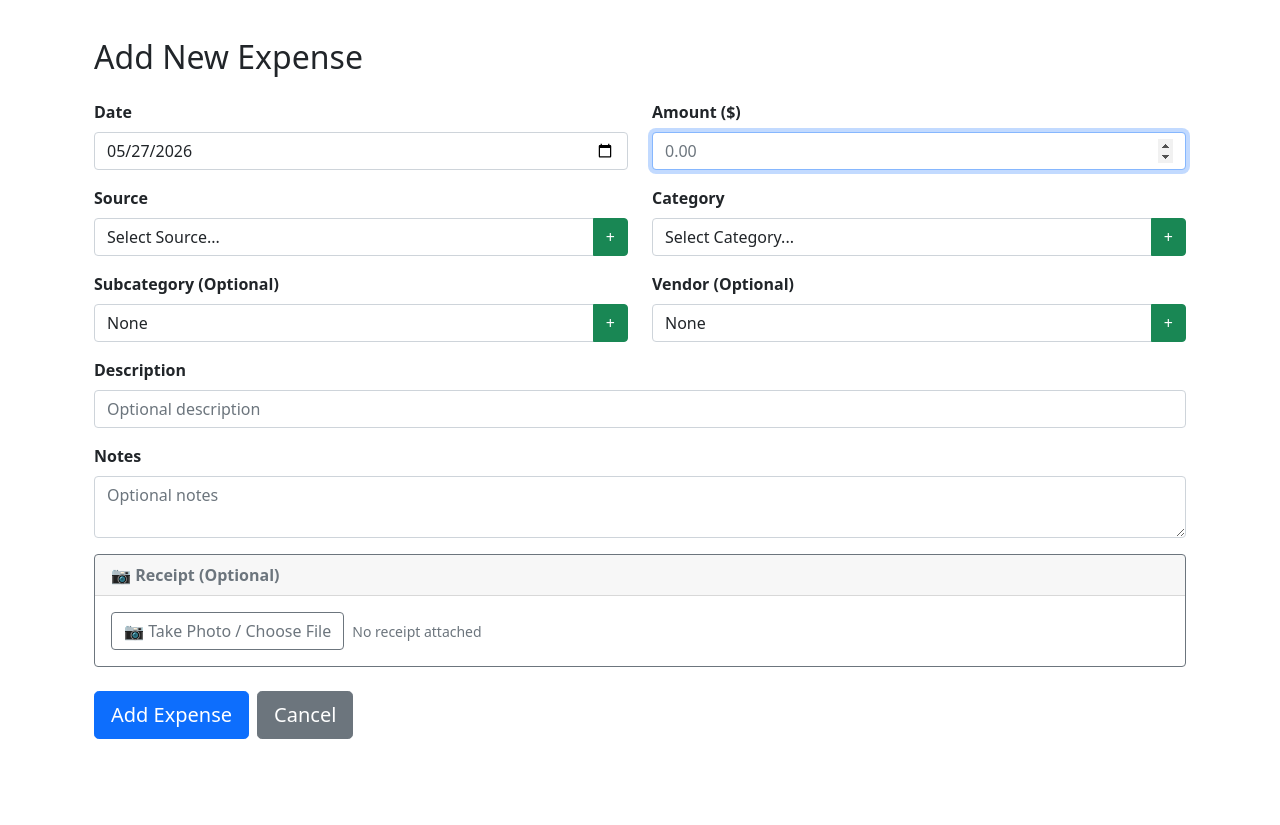
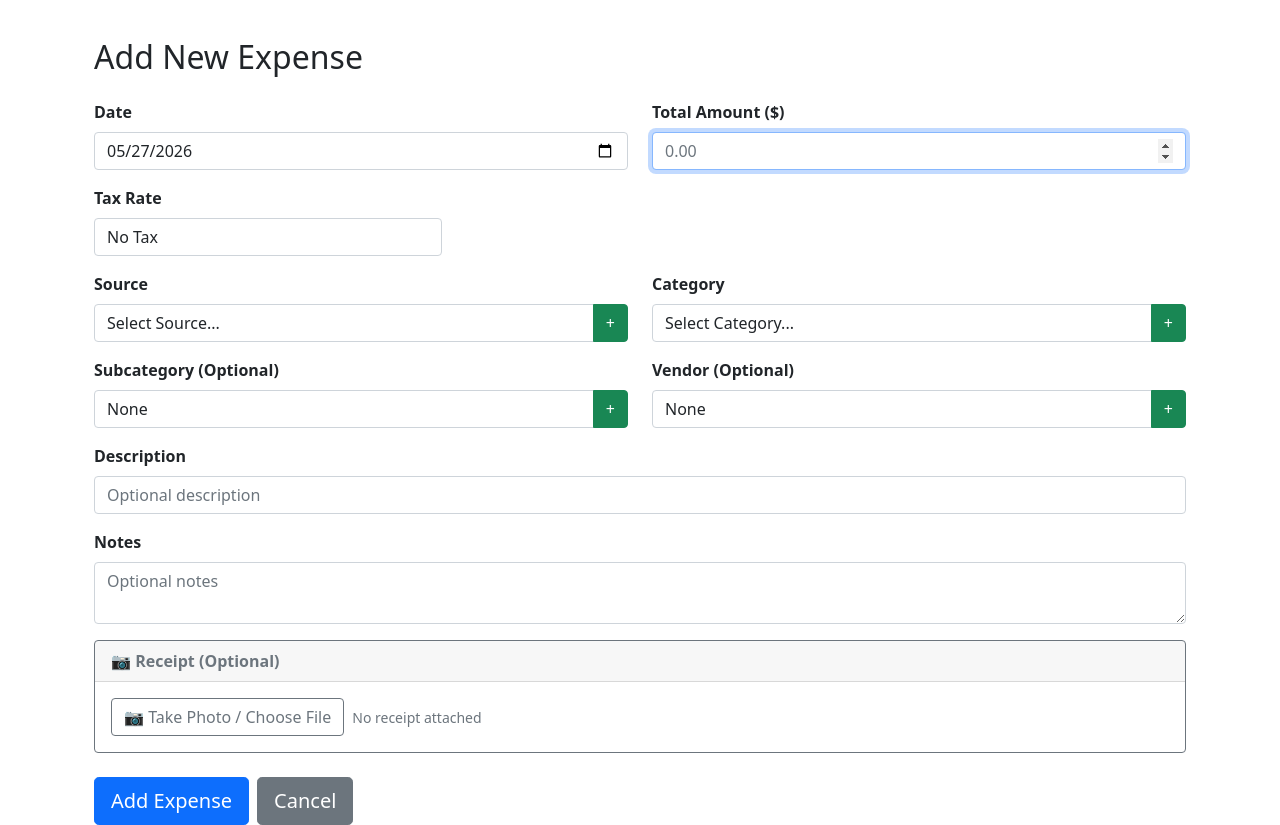
Before and after one commit to treborreimroc/holly-expense-tracker, a Flask app: page /add-expense in a window 1280 px wide. Shown: the part 56-881 px from the top of the page. Before the commit the page ends 795 px from the top, so only its background shows below. Run offline with Flask 3, Linux system fonts and the light colour scheme; the visitor is signed in with stand-in values (Sample User, id 1); data that the repository does not hold is empty; some libraries are stand-ins or nearby versions.

Commit message:
Add files via upload

```diff
--- a/app.py
+++ b/app.py
@@ -75,6 +75,13 @@ def add_expense():
         vendor_id = request.form.get('vendor_id') or None
         notes = request.form.get('notes', '')
 
+        # Handle tax
+        tax_rate_id = request.form.get('tax_rate_id') or None
+        subtotal    = request.form.get('subtotal') or None
+        tax_amount  = request.form.get('tax_amount') or None
+        if subtotal: subtotal = float(subtotal)
+        if tax_amount: tax_amount = float(tax_amount)
+
         # Handle receipt upload
         receipt_data = None
         receipt_mime = None
@@ -89,10 +96,12 @@ def add_expense():
         cursor.execute("""
             INSERT INTO expenses (date, source_id, description, category_id,
                                 subcategory_id, vendor_id, amount, notes,
+                                tax_rate_id, subtotal, tax_amount,
                                 receipt_data, receipt_mime_type, created_at)
-            VALUES (%s, %s, %s, %s, %s, %s, %s, %s, %s, %s, CURRENT_TIMESTAMP)
+            VALUES (%s, %s, %s, %s, %s, %s, %s, %s, %s, %s, %s, %s, %s, CURRENT_TIMESTAMP)
         """, (date_val, source_id, description, category_id, subcategory_id,
-                vendor_id, amount, notes, receipt_data, receipt_mime))
+                vendor_id, amount, notes, tax_rate_id, subtotal, tax_amount,
+                receipt_data, receipt_mime))
         conn.commit(); cursor.close(); conn.close()
         return redirect(url_for('view_expenses'))
 
@@ -102,9 +111,11 @@ def add_expense():
     cursor.execute('SELECT * FROM categories ORDER BY name'); categories = cursor.fetchall()
     cursor.execute('SELECT * FROM subcategories ORDER BY name'); subcategories = cursor.fetchall()
     cursor.execute('SELECT * FROM vendors ORDER BY name'); vendors = cursor.fetchall()
+    cursor.execute('SELECT * FROM tax_rates WHERE is_active = 1 ORDER BY display_order, name'); tax_rates = cursor.fetchall()
     cursor.close(); conn.close()
     return render_template('add_expense.html', sources=sources, categories=categories,
                          subcategories=subcategories, vendors=vendors,
+                         tax_rates=tax_rates,
                          today=datetime.now().strftime('%Y-%m-%d'))
 
 @app.route('/view-expenses')
@@ -480,10 +491,11 @@ def manage():
     cursor.execute('SELECT COUNT(*) as count FROM income'); income_count = cursor.fetchone()['count']
     cursor.execute('SELECT COUNT(*) as count FROM income_categories'); income_cat_count = cursor.fetchone()['count']
     cursor.execute('SELECT COUNT(*) as count FROM users'); users_count = cursor.fetchone()['count']
+    cursor.execute('SELECT COUNT(*) as count FROM tax_rates WHERE is_active = 1'); tax_rates_count = cursor.fetchone()['count']
     cursor.close(); conn.close()
     stats = {'sources': sources_count, 'categories': categories_count, 'vendors': vendors_count,
              'expenses': expenses_count, 'income': income_count, 'income_categories': income_cat_count,
-             'users': users_count}
+             'users': users_count, 'tax_rates': tax_rates_count}
     return render_template('manage.html', stats=stats)
 
 @app.route('/manage/sources')
@@ -1636,6 +1648,48 @@ def pnl_report_pdf():
     doc.build(elements)
     return make_pdf_response(buffer, f'pnl_{period}.pdf')
 
+
+# ============= TAX RATES =============
+@app.route('/manage/tax-rates')
+@login_required
+def manage_tax_rates():
+    conn = get_db_connection()
+    cursor = conn.cursor(cursor_factory=psycopg2.extras.RealDictCursor)
+    cursor.execute('SELECT * FROM tax_rates ORDER BY display_order, name')
+    tax_rates = cursor.fetchall()
+    cursor.close(); conn.close()
+    return render_template('manage_tax_rates.html', tax_rates=tax_rates)
+
+@app.route('/manage/tax-rates/add', methods=['POST'])
+@login_required
+def add_tax_rate():
+    name = request.form['name'].strip()
+    rate = float(request.form['rate'])
+    conn = get_db_connection()
+    cursor = conn.cursor()
+    cursor.execute('INSERT INTO tax_rates (name, rate, display_order, is_active) VALUES (%s, %s, 99, 1)',
+                  (name, rate))
+    conn.commit(); cursor.close(); conn.close()
+    return redirect(url_for('manage_tax_rates'))
+
+@app.route('/manage/tax-rates/toggle/<int:rate_id>', methods=['POST'])
+@login_required
+def toggle_tax_rate(rate_id):
+    conn = get_db_connection()
+    cursor = conn.cursor()
+    cursor.execute('UPDATE tax_rates SET is_active = CASE WHEN is_active = 1 THEN 0 ELSE 1 END WHERE id = %s', (rate_id,))
+    conn.commit(); cursor.close(); conn.close()
+    return redirect(url_for('manage_tax_rates'))
+
+@app.route('/manage/tax-rates/delete/<int:rate_id>', methods=['POST'])
+@login_required
+def delete_tax_rate(rate_id):
+    conn = get_db_connection()
+    cursor = conn.cursor()
+    cursor.execute('DELETE FROM tax_rates WHERE id = %s', (rate_id,))
+    conn.commit(); cursor.close(); conn.close()
+    return redirect(url_for('manage_tax_rates'))
+
 if __name__ == '__main__':
     port = int(os.environ.get('PORT', 5000))
     app.run(host='0.0.0.0', port=port, debug=False)
--- a/templates/add_expense.html
+++ b/templates/add_expense.html
@@ -14,9 +14,40 @@
                        value="{{ today }}" required>
             </div>
             <div class="col-md-6 mb-3">
-                <label for="amount" class="form-label fw-bold">Amount ($)</label>
+                <label for="amount" class="form-label fw-bold">Total Amount ($)</label>
                 <input type="number" step="0.01" class="form-control" id="amount" name="amount"
-                       placeholder="0.00" required autofocus>
+                       placeholder="0.00" required autofocus oninput="calcTax()">
+            </div>
+        </div>
+
+        <!-- Tax Section -->
+        <div class="row">
+            <div class="col-md-4 mb-3">
+                <label for="tax_rate_id" class="form-label fw-bold">Tax Rate</label>
+                <select class="form-control" id="tax_rate_id" name="tax_rate_id" onchange="calcTax()">
+                    <option value="">No Tax</option>
+                    {% for rate in tax_rates %}
+                    <option value="{{ rate.id }}" data-rate="{{ rate.rate }}">{{ rate.name }}</option>
+                    {% endfor %}
+                </select>
+            </div>
+            <div class="col-md-4 mb-3" id="taxBreakdown" style="display:none;">
+                <label class="form-label fw-bold">Subtotal</label>
+                <div class="input-group">
+                    <span class="input-group-text">$</span>
+                    <input type="number" step="0.01" class="form-control" id="subtotal"
+                           name="subtotal" placeholder="0.00" oninput="calcFromSubtotal()">
+                </div>
+                <small class="text-muted">Enter subtotal to auto-calculate total</small>
+            </div>
+            <div class="col-md-4 mb-3" id="taxAmountDisplay" style="display:none;">
+                <label class="form-label fw-bold">Tax Amount</label>
+                <div class="input-group">
+                    <span class="input-group-text">$</span>
+                    <input type="number" step="0.01" class="form-control" id="tax_amount"
+                           name="tax_amount" placeholder="0.00" readonly>
+                </div>
+                <small class="text-muted" id="taxRateLabel"></small>
             </div>
         </div>
 
@@ -160,6 +191,47 @@ function clearReceipt() {
     document.getElementById('previewImg').src = '';
 }
 
+// Tax calculation
+function calcTax() {
+    const total = parseFloat(document.getElementById('amount').value) || 0;
+    const rateSelect = document.getElementById('tax_rate_id');
+    const selectedOption = rateSelect.options[rateSelect.selectedIndex];
+    const rate = parseFloat(selectedOption ? selectedOption.getAttribute('data-rate') : 0) || 0;
+
+    if (rate > 0) {
+        document.getElementById('taxBreakdown').style.display = 'block';
+        document.getElementById('taxAmountDisplay').style.display = 'block';
+        document.getElementById('taxRateLabel').textContent = rate + '% tax rate';
+
+        if (total > 0) {
+            // Calculate backwards from total
+            const subtotal = total / (1 + rate / 100);
+            const taxAmt   = total - subtotal;
+            document.getElementById('subtotal').value   = subtotal.toFixed(2);
+            document.getElementById('tax_amount').value = taxAmt.toFixed(2);
+        }
+    } else {
+        document.getElementById('taxBreakdown').style.display = 'none';
+        document.getElementById('taxAmountDisplay').style.display = 'none';
+        document.getElementById('subtotal').value   = '';
+        document.getElementById('tax_amount').value = '';
+    }
+}
+
+function calcFromSubtotal() {
+    const subtotal = parseFloat(document.getElementById('subtotal').value) || 0;
+    const rateSelect = document.getElementById('tax_rate_id');
+    const selectedOption = rateSelect.options[rateSelect.selectedIndex];
+    const rate = parseFloat(selectedOption ? selectedOption.getAttribute('data-rate') : 0) || 0;
+
+    if (subtotal > 0 && rate > 0) {
+        const taxAmt = subtotal * (rate / 100);
+        const total  = subtotal + taxAmt;
+        document.getElementById('tax_amount').value = taxAmt.toFixed(2);
+        document.getElementById('amount').value     = total.toFixed(2);
+    }
+}
+
 // Quick Add functions
 function quickAddSource() {
     const name = prompt('Enter new source name:');
```
Also changed, not shown: add_tax_rates_migration.py (added, +64 -0 lines), templates/manage.html (+9 -0 lines), templates/manage_tax_rates.html (added, +78 -0 lines).
